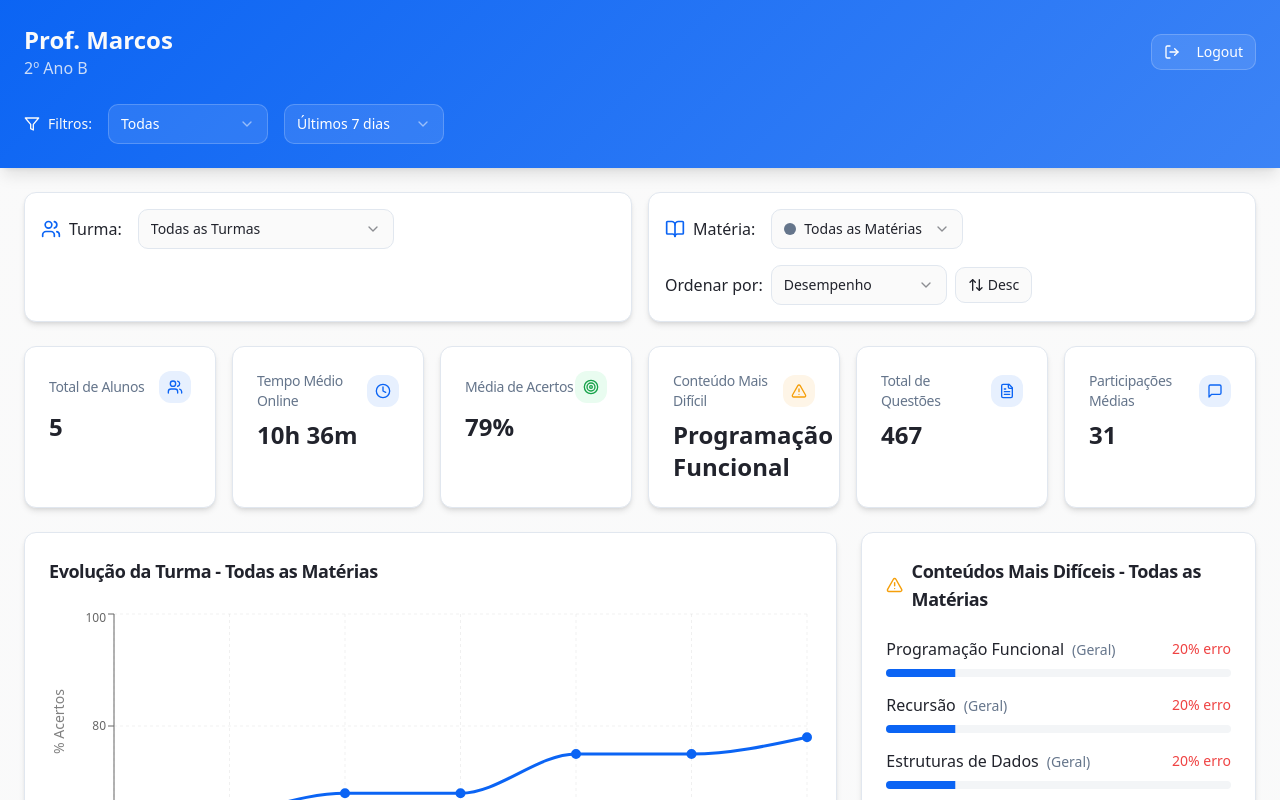
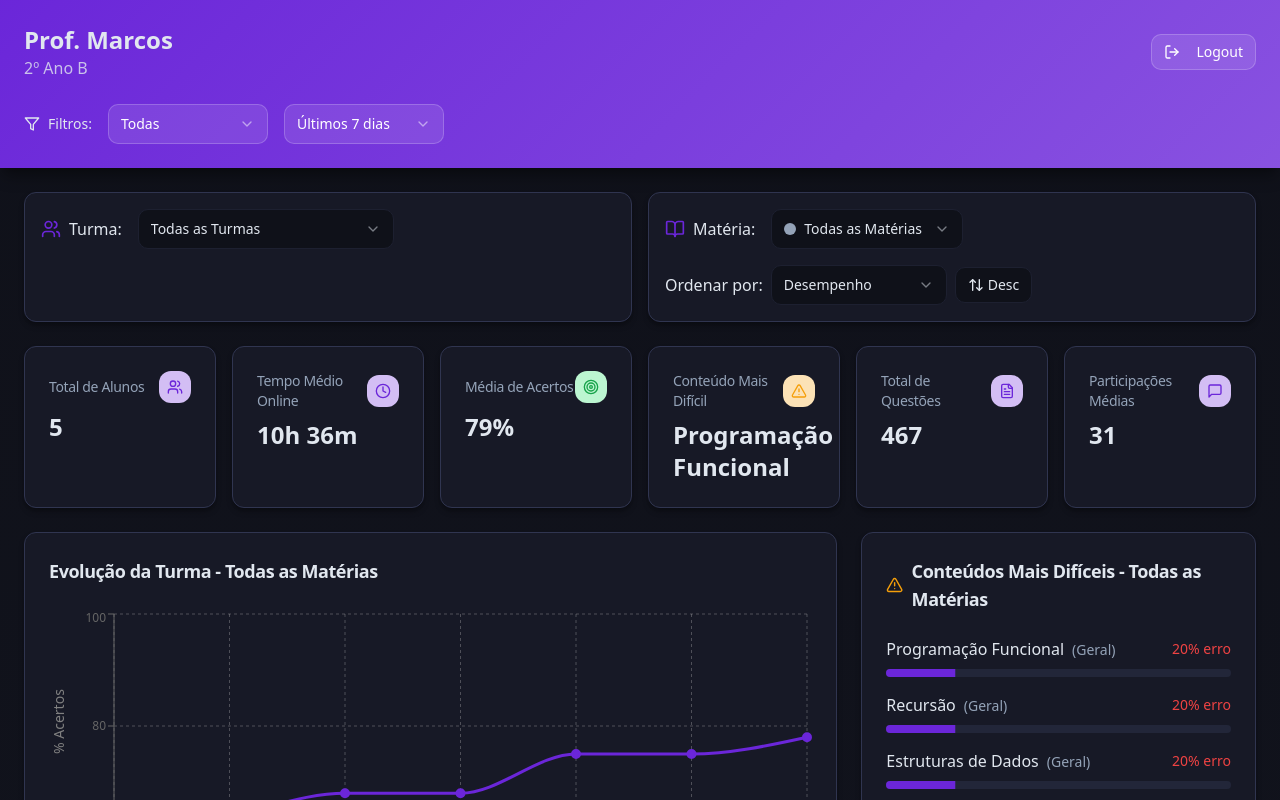
Before and after one commit to BYRA291/codecoach-hub, a React (Vite) app: page / in a window 1280 px wide. Shown: the top 800 px of the page. Built offline with nearby package versions, Linux system fonts and the light colour scheme.

Commit message:
Refactor: Apply image color scheme
Update the application's color scheme to match the provided image, ensuring a consistent and visually appealing interface.

```diff
--- a/src/index.css
+++ b/src/index.css
@@ -8,78 +8,78 @@ All colors MUST be HSL.
 
 @layer base {
   :root {
-    /* Educational Dashboard Color Palette */
-    --background: 0 0% 98%;
-    --foreground: 225 15% 15%;
+    /* Dark Purple Theme - inspired by CodeBot interface */
+    --background: 230 25% 8%;
+    --foreground: 213 31% 91%;
 
-    --card: 0 0% 100%;
-    --card-foreground: 225 15% 15%;
+    --card: 231 25% 12%;
+    --card-foreground: 213 31% 91%;
 
-    --popover: 0 0% 100%;
-    --popover-foreground: 225 15% 15%;
+    --popover: 231 25% 12%;
+    --popover-foreground: 213 31% 91%;
 
-    /* Primary: Professional Blue */
-    --primary: 217 91% 50%;
-    --primary-foreground: 0 0% 98%;
-    --primary-light: 217 91% 95%;
+    /* Primary: Purple */
+    --primary: 263 70% 50%;
+    --primary-foreground: 213 31% 91%;
+    --primary-light: 263 70% 85%;
 
-    /* Secondary: Neutral Gray */
-    --secondary: 210 20% 96%;
-    --secondary-foreground: 225 15% 15%;
+    /* Secondary: Dark Blue Gray */
+    --secondary: 230 25% 18%;
+    --secondary-foreground: 213 31% 91%;
 
-    --muted: 210 20% 96%;
-    --muted-foreground: 215 16% 47%;
+    --muted: 230 25% 18%;
+    --muted-foreground: 215 20% 65%;
 
-    --accent: 210 20% 96%;
-    --accent-foreground: 225 15% 15%;
+    --accent: 263 70% 50%;
+    --accent-foreground: 213 31% 91%;
 
-    /* Success: Educational Green */
+    /* Success: Green */
     --success: 142 76% 36%;
     --success-foreground: 0 0% 98%;
-    --success-light: 142 76% 95%;
+    --success-light: 142 76% 85%;
 
-    /* Warning: Attention Orange */
+    /* Warning: Orange */
     --warning: 38 92% 50%;
     --warning-foreground: 0 0% 98%;
-    --warning-light: 38 92% 95%;
+    --warning-light: 38 92% 85%;
 
-    /* Destructive: Alert Red */
+    /* Destructive: Red */
     --destructive: 0 84% 60%;
     --destructive-foreground: 0 0% 98%;
-    --destructive-light: 0 84% 95%;
+    --destructive-light: 0 84% 85%;
 
     /* Interactive Elements */
-    --border: 214 32% 91%;
-    --input: 214 32% 91%;
-    --ring: 217 91% 50%;
+    --border: 230 25% 25%;
+    --input: 230 25% 15%;
+    --ring: 263 70% 50%;
 
     /* Gradients */
-    --gradient-primary: linear-gradient(135deg, hsl(217 91% 50%), hsl(217 91% 60%));
+    --gradient-primary: linear-gradient(135deg, hsl(263 70% 50%), hsl(263 70% 60%));
     --gradient-success: linear-gradient(135deg, hsl(142 76% 36%), hsl(142 76% 46%));
-    --gradient-bg: linear-gradient(180deg, hsl(0 0% 98%), hsl(210 20% 98%));
+    --gradient-bg: linear-gradient(180deg, hsl(230 25% 8%), hsl(230 25% 10%));
 
     /* Shadows */
-    --shadow-sm: 0 1px 2px 0 hsl(0 0% 0% / 0.05);
-    --shadow-md: 0 4px 6px -1px hsl(0 0% 0% / 0.1), 0 2px 4px -2px hsl(0 0% 0% / 0.1);
-    --shadow-lg: 0 10px 15px -3px hsl(0 0% 0% / 0.1), 0 4px 6px -4px hsl(0 0% 0% / 0.1);
+    --shadow-sm: 0 1px 2px 0 hsl(0 0% 0% / 0.2);
+    --shadow-md: 0 4px 6px -1px hsl(0 0% 0% / 0.3), 0 2px 4px -2px hsl(0 0% 0% / 0.2);
+    --shadow-lg: 0 10px 15px -3px hsl(0 0% 0% / 0.4), 0 4px 6px -4px hsl(0 0% 0% / 0.3);
 
     --radius: 0.75rem;
 
-    --sidebar-background: 0 0% 98%;
+    --sidebar-background: 230 35% 5%;
 
-    --sidebar-foreground: 240 5.3% 26.1%;
+    --sidebar-foreground: 213 31% 91%;
 
-    --sidebar-primary: 240 5.9% 10%;
+    --sidebar-primary: 263 70% 50%;
 
-    --sidebar-primary-foreground: 0 0% 98%;
+    --sidebar-primary-foreground: 213 31% 91%;
 
-    --sidebar-accent: 240 4.8% 95.9%;
+    --sidebar-accent: 230 25% 15%;
 
-    --sidebar-accent-foreground: 240 5.9% 10%;
+    --sidebar-accent-foreground: 213 31% 91%;
 
-    --sidebar-border: 220 13% 91%;
+    --sidebar-border: 230 25% 20%;
 
-    --sidebar-ring: 217.2 91.2% 59.8%;
+    --sidebar-ring: 263 70% 50%;
   }
 
   .dark {
```
